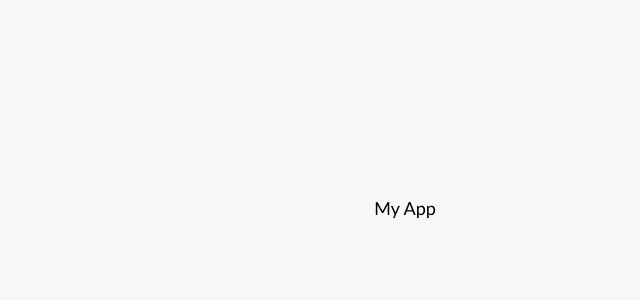
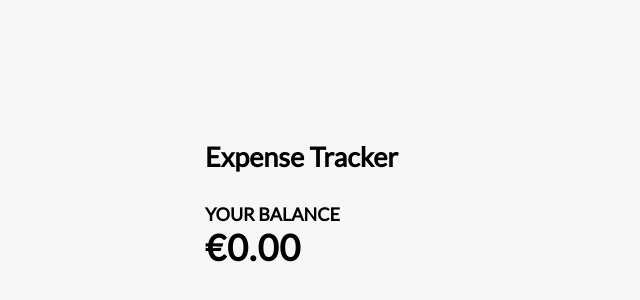
Before and after one commit to doraemonpup/vue-expense-tracker, a Vue app: page / in a window 1280 px wide. Shown: the part 192-492 px from the top of the page, without its empty margins (235-875 px from the left). Built offline with nearby package versions, Linux system fonts and the light colour scheme; the HTML template or start-up script is replaced by a standard one.

Commit message:
added Header and Balance components

```diff
--- a/src/App.vue
+++ b/src/App.vue
@@ -1 +1,11 @@
-<template>My App</template>
+<script setup>
+import Header from '@/components/Header.vue'
+import Balance from '@/components/Balance.vue'
+</script>
+
+<template>
+  <Header />
+  <div class="container">
+    <Balance />
+  </div>
+</template>
--- /dev/null
+++ b/src/components/Balance.vue
@@ -0,0 +1,4 @@
+<template>
+  <h4>Your Balance</h4>
+  <h1 id="balance">€0.00</h1>
+</template>
--- /dev/null
+++ b/src/components/Header.vue
@@ -0,0 +1,3 @@
+<template>
+  <h2>Expense Tracker</h2>
+</template>
```
